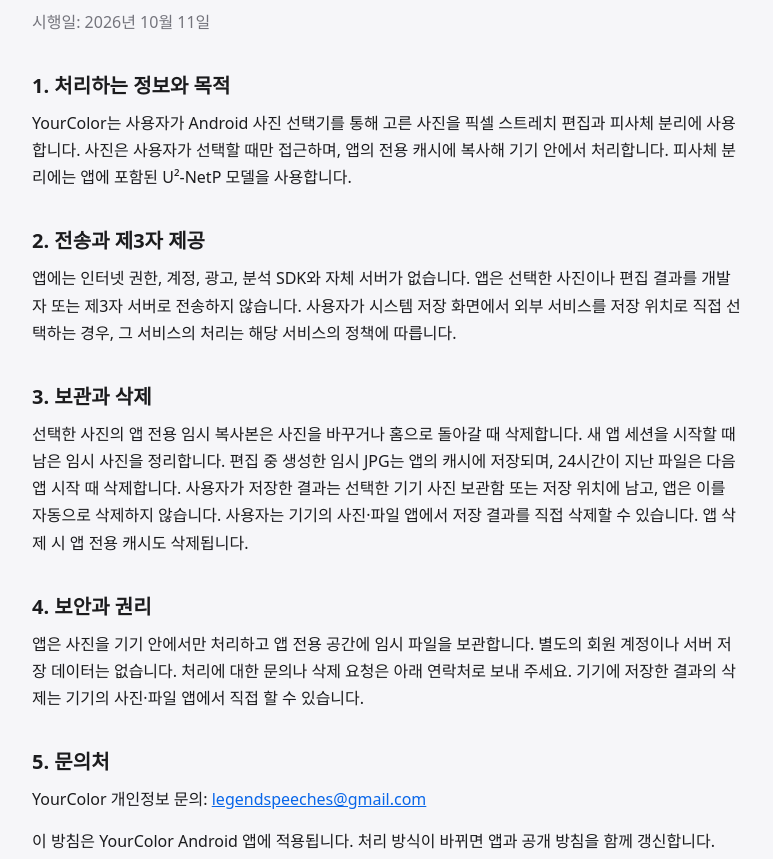
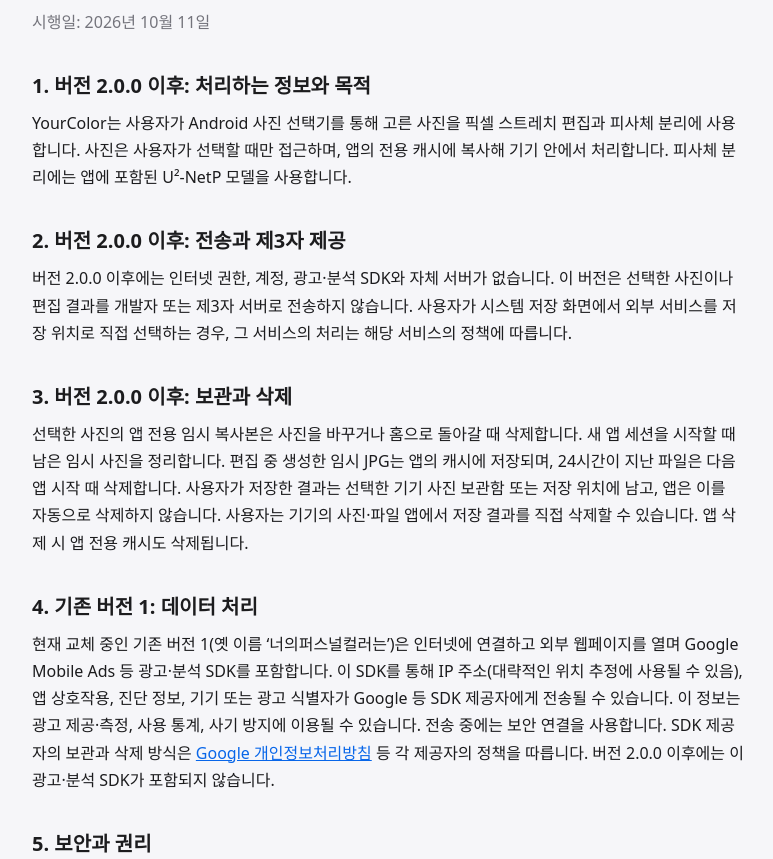
Before and after one commit to ika9810/yourcolor-privacy, a plain HTML site: page index.html in a window 1280 px wide. Shown: the part 93-952 px from the top of the page, without its empty margins (252-1025 px from the left). Drawn offline with Linux system fonts and the light colour scheme.

Commit message:
Clarify legacy app data handling

```diff
--- a/index.html
+++ b/index.html
@@ -19,19 +19,22 @@
   <h1>YourColor 개인정보 처리방침</h1>
   <p class="date">시행일: 2026년 10월 11일</p>
 
-  <h2>1. 처리하는 정보와 목적</h2>
+  <h2>1. 버전 2.0.0 이후: 처리하는 정보와 목적</h2>
   <p>YourColor는 사용자가 Android 사진 선택기를 통해 고른 사진을 픽셀 스트레치 편집과 피사체 분리에 사용합니다. 사진은 사용자가 선택할 때만 접근하며, 앱의 전용 캐시에 복사해 기기 안에서 처리합니다. 피사체 분리에는 앱에 포함된 U²-NetP 모델을 사용합니다.</p>
 
-  <h2>2. 전송과 제3자 제공</h2>
-  <p>앱에는 인터넷 권한, 계정, 광고, 분석 SDK와 자체 서버가 없습니다. 앱은 선택한 사진이나 편집 결과를 개발자 또는 제3자 서버로 전송하지 않습니다. 사용자가 시스템 저장 화면에서 외부 서비스를 저장 위치로 직접 선택하는 경우, 그 서비스의 처리는 해당 서비스의 정책에 따릅니다.</p>
+  <h2>2. 버전 2.0.0 이후: 전송과 제3자 제공</h2>
+  <p>버전 2.0.0 이후에는 인터넷 권한, 계정, 광고·분석 SDK와 자체 서버가 없습니다. 이 버전은 선택한 사진이나 편집 결과를 개발자 또는 제3자 서버로 전송하지 않습니다. 사용자가 시스템 저장 화면에서 외부 서비스를 저장 위치로 직접 선택하는 경우, 그 서비스의 처리는 해당 서비스의 정책에 따릅니다.</p>
 
-  <h2>3. 보관과 삭제</h2>
+  <h2>3. 버전 2.0.0 이후: 보관과 삭제</h2>
   <p>선택한 사진의 앱 전용 임시 복사본은 사진을 바꾸거나 홈으로 돌아갈 때 삭제합니다. 새 앱 세션을 시작할 때 남은 임시 사진을 정리합니다. 편집 중 생성한 임시 JPG는 앱의 캐시에 저장되며, 24시간이 지난 파일은 다음 앱 시작 때 삭제합니다. 사용자가 저장한 결과는 선택한 기기 사진 보관함 또는 저장 위치에 남고, 앱은 이를 자동으로 삭제하지 않습니다. 사용자는 기기의 사진·파일 앱에서 저장 결과를 직접 삭제할 수 있습니다. 앱 삭제 시 앱 전용 캐시도 삭제됩니다.</p>
 
-  <h2>4. 보안과 권리</h2>
-  <p>앱은 사진을 기기 안에서만 처리하고 앱 전용 공간에 임시 파일을 보관합니다. 별도의 회원 계정이나 서버 저장 데이터는 없습니다. 처리에 대한 문의나 삭제 요청은 아래 연락처로 보내 주세요. 기기에 저장한 결과의 삭제는 기기의 사진·파일 앱에서 직접 할 수 있습니다.</p>
+  <h2>4. 기존 버전 1: 데이터 처리</h2>
+  <p>현재 교체 중인 기존 버전 1(옛 이름 ‘너의퍼스널컬러는’)은 인터넷에 연결하고 외부 웹페이지를 열며 Google Mobile Ads 등 광고·분석 SDK를 포함합니다. 이 SDK를 통해 IP 주소(대략적인 위치 추정에 사용될 수 있음), 앱 상호작용, 진단 정보, 기기 또는 광고 식별자가 Google 등 SDK 제공자에게 전송될 수 있습니다. 이 정보는 광고 제공·측정, 사용 통계, 사기 방지에 이용될 수 있습니다. 전송 중에는 보안 연결을 사용합니다. SDK 제공자의 보관과 삭제 방식은 <a href="https://policies.google.com/privacy">Google 개인정보처리방침</a> 등 각 제공자의 정책을 따릅니다. 버전 2.0.0 이후에는 이 광고·분석 SDK가 포함되지 않습니다.</p>
 
-  <h2>5. 문의처</h2>
+  <h2>5. 보안과 권리</h2>
+  <p>버전 2.0.0 이후에는 사진을 기기 안에서만 처리하고 앱 전용 공간에 임시 파일을 보관합니다. 별도의 회원 계정이나 개발자 서버 저장 데이터는 없습니다. 처리에 대한 문의나 삭제 요청은 아래 연락처로 보내 주세요. 기기에 저장한 결과의 삭제는 기기의 사진·파일 앱에서 직접 할 수 있습니다.</p>
+
+  <h2>6. 문의처</h2>
   <p>YourColor 개인정보 문의: <a href="mailto:legendspeeches@gmail.com">legendspeeches@gmail.com</a></p>
   <p>이 방침은 YourColor Android 앱에 적용됩니다. 처리 방식이 바뀌면 앱과 공개 방침을 함께 갱신합니다.</p>
 </main>
```
